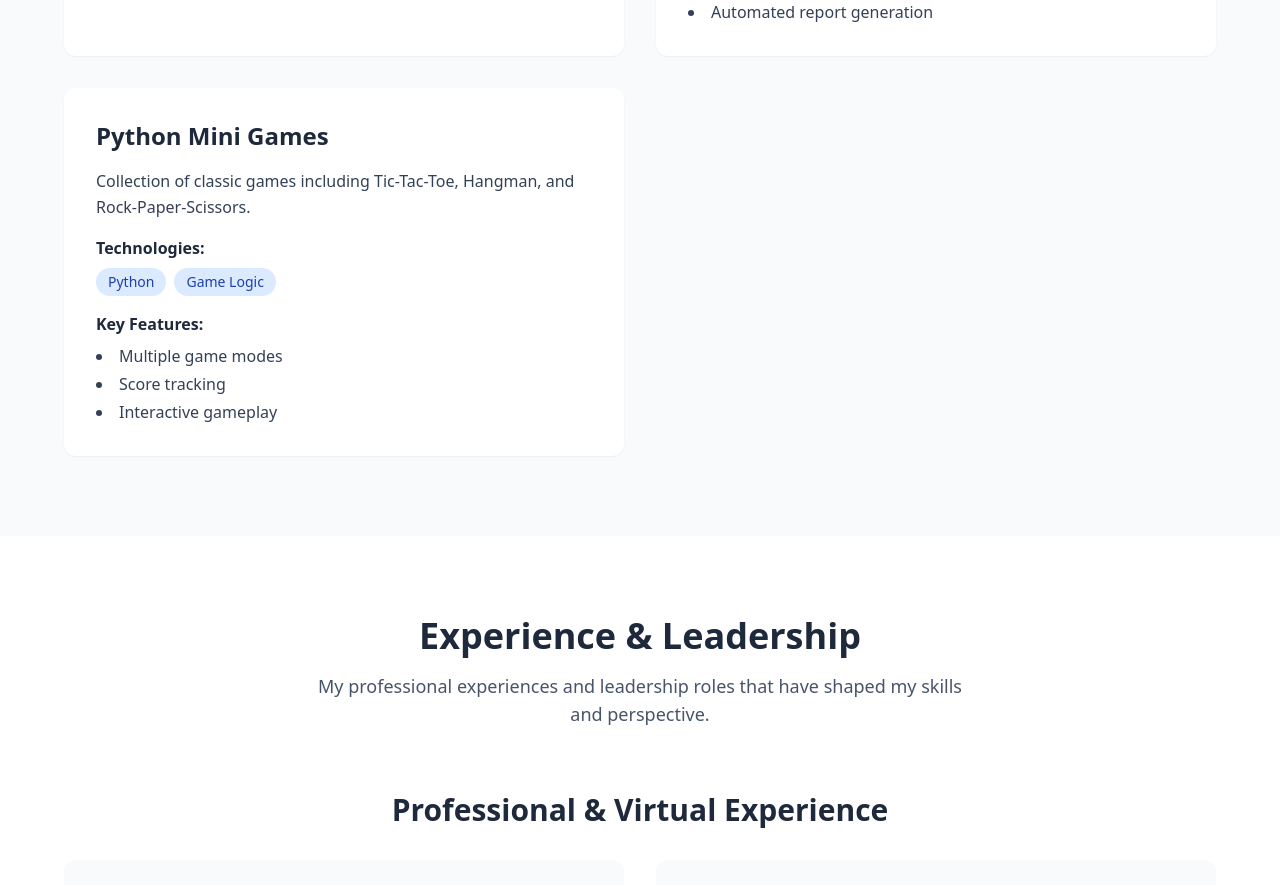
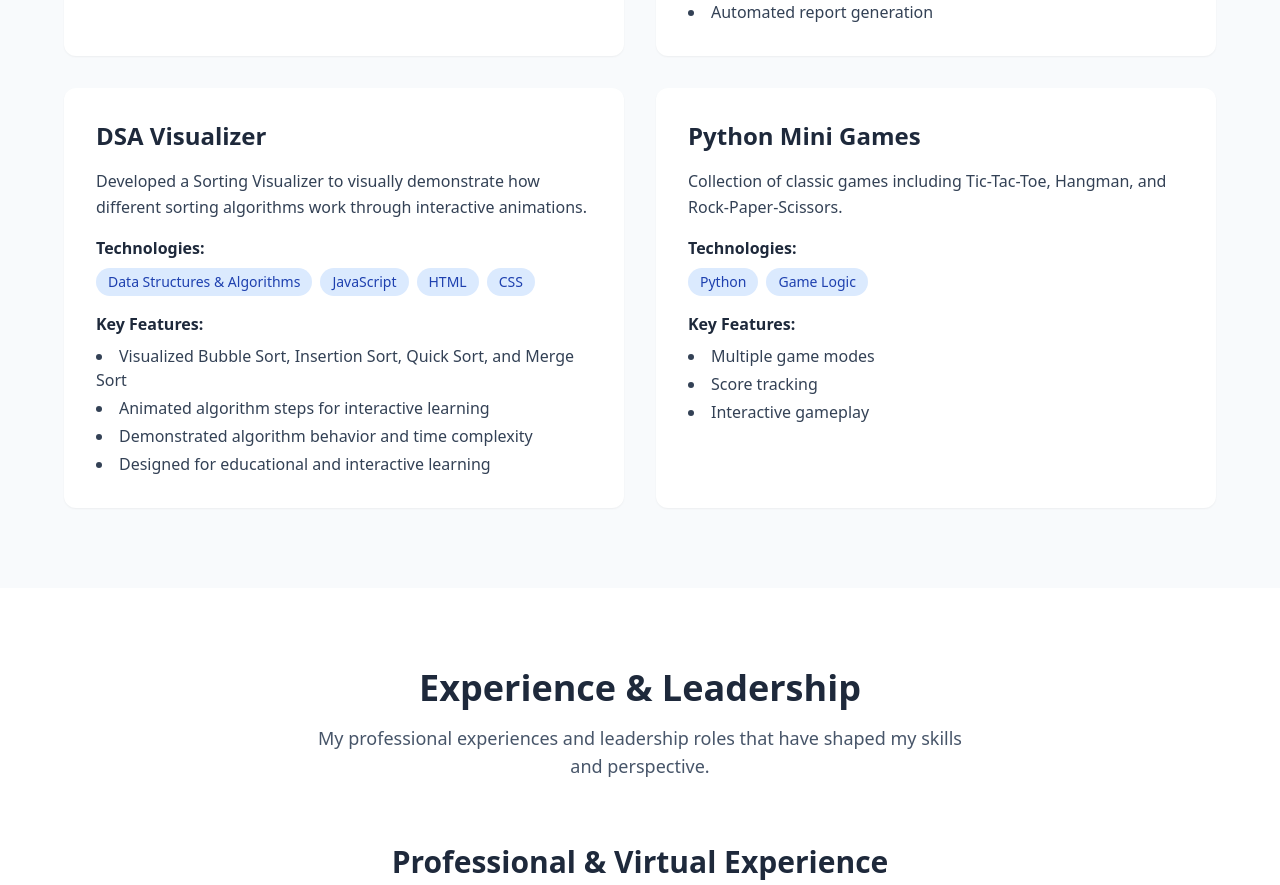
Before and after one commit to Prerna24122005/prerna-portfolio, a React (Vite) app: page / in a window 1280 px wide. Shown: the part 2860-3745 px from the top of the page. Built offline with nearby package versions, Linux system fonts and the light colour scheme.

Commit message:
Update Projects.tsx

```diff
--- a/src/components/Projects.tsx
+++ b/src/components/Projects.tsx
@@ -64,6 +64,23 @@ const Projects = () => {
         "Automated report generation"
       ]
     },
+    {
+  title: "DSA Visualizer",
+  description:
+    "Developed a Sorting Visualizer to visually demonstrate how different sorting algorithms work through interactive animations.",
+  technologies: [
+    "Data Structures & Algorithms",
+    "JavaScript",
+    "HTML",
+    "CSS"
+  ],
+  features: [
+    "Visualized Bubble Sort, Insertion Sort, Quick Sort, and Merge Sort",
+    "Animated algorithm steps for interactive learning",
+    "Demonstrated algorithm behavior and time complexity",
+    "Designed for educational and interactive learning"
+  ]
+},
     {
       title: "Python Mini Games",
       description:
```
